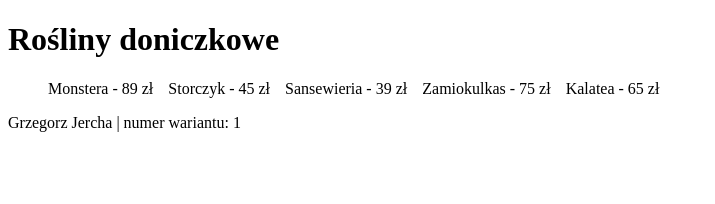
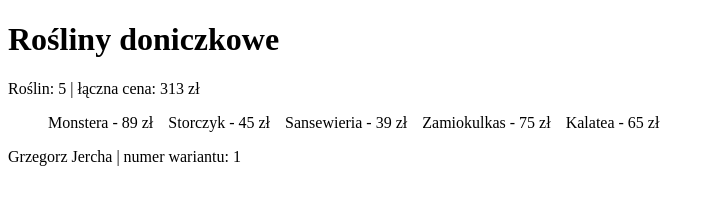
Before and after one commit to jeryszka/web-dev, a plain HTML site: page index.html in a window 1280 px wide. Shown: the whole page, without its empty margins (0-715 px from the left). Drawn offline with Linux system fonts and the light colour scheme.

Commit message:
dodanie podsumowania

```diff
--- a/index.html
+++ b/index.html
@@ -12,8 +12,8 @@
     </header>
     <main>
         <section>
+            <p id="podsumowanie"></p>
             <ul id="lista"></ul>
-            <p id="podsumowanie"></p>
         </section>
     </main>
     <footer>
--- a/script.js
+++ b/script.js
@@ -11,4 +11,12 @@ const budujListe = (tab) => {
 
 const filtruj = rosliny.filter( ({cena}) => cena < 100);
 
+const Podsumowanie = (filtruj) => {
+    const lacznaCena = filtruj.reduce(
+    (suma, {cena}) => suma + cena, 0)
+
+    return `Roślin: ${filtruj.length} | łączna cena: ${lacznaCena} zł`
+}
+
 document.querySelector("#lista").innerHTML = budujListe(filtruj)
+document.querySelector("#podsumowanie").innerHTML = Podsumowanie(filtruj)
```
